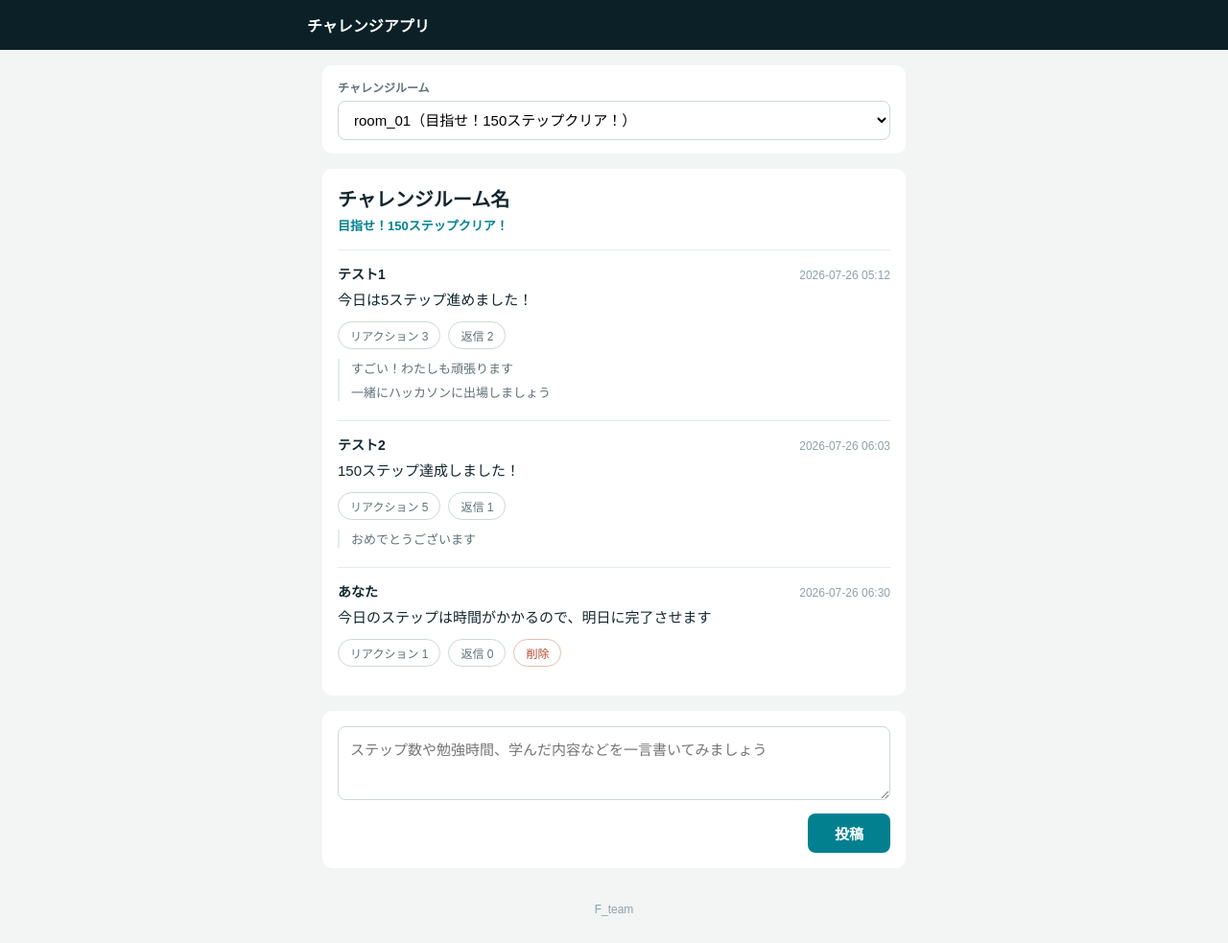
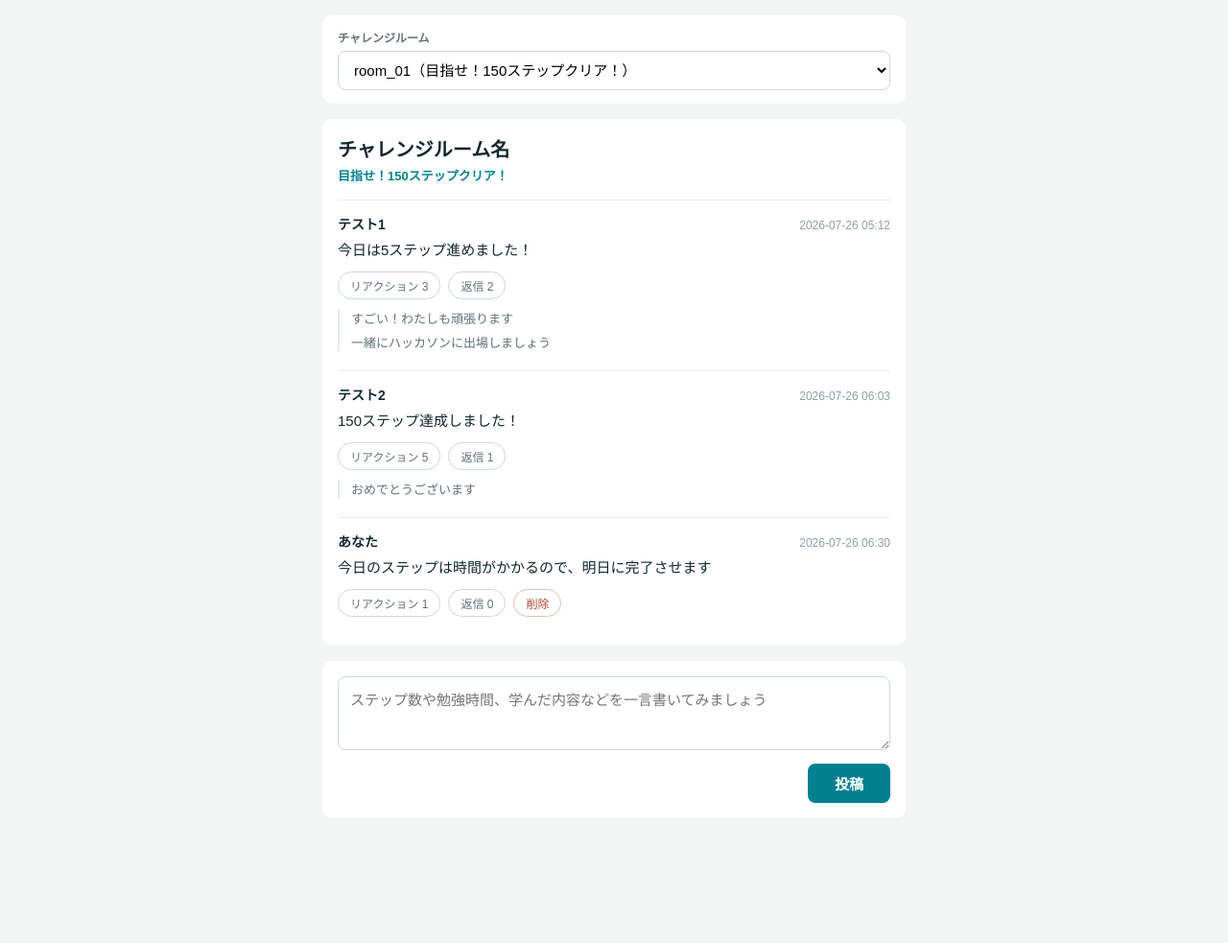
Before and after one commit to tmk581983-png/F_team, a Flask app: page /posts in a window 1280 px wide. Shown: the whole page at 96% size. After the commit the page ends 853 px from the top, so only its background shows below. Run offline with Flask 2, Linux system fonts and the light colour scheme.

Commit message:
base.htmlをdevelop版に差し替え、共通CSSは各画面持ちに統一
・自作の base.html を破棄し、develop（Shinyaさん作成）の版を採用
・base.css を削除し、必要なスタイルを posts.css に集約
・クラス名の衝突を避けるため .page を .post-page に変更

```diff
--- a/app/static/css/base.css
+++ /dev/null
@@ -1,79 +0,0 @@
-/* ============================================================
-   base.css … 全画面で共通のデザイン
-
-   base.html から読み込まれ、すべての画面に適用されます。
-   ここに書くもの：
-     ・文字や背景など、アプリ全体の土台
-     ・ヘッダー、フッター
-     ・全画面で使う共通の枠（.page）
-
-   ここに書かないもの：
-     ・特定の画面だけのデザイン
-       → posts.css、login_style.css など各自のファイルへ
-
-   【変更するときの注意】
-   全画面に影響します。触る前にチームに一言お願いします。
-   ============================================================ */
-
-/* すべての要素で、幅の計算方法をそろえる（崩れ防止のおまじない） */
-* {
-  box-sizing: border-box;
-}
-
-/* ---- アプリ全体の土台 ---- */
-body {
-  margin: 0;
-  padding: 0;
-  background: #f2f5f4;
-  font-family: "Hiragino Sans", "Yu Gothic", sans-serif;
-  color: #12262e;
-}
-
-/* ---- 共通ヘッダー ---- */
-.app-header {
-  background: #0b2027;
-  padding: 14px 16px;
-}
-
-.app-title {
-  max-width: 640px;
-  margin: 0 auto;
-  color: #ffffff;
-  font-size: 16px;
-  font-weight: bold;
-}
-
-/* ---- 各画面の中身が入る場所 ---- */
-.app-main {
-  min-height: 70vh;
-}
-
-/* ---- 共通フッター ---- */
-.app-footer {
-  padding: 20px 16px 28px;
-  text-align: center;
-}
-
-.app-footer p {
-  margin: 0;
-  color: #8fa0a6;
-  font-size: 12px;
-}
-
-/* ---- 全画面共通の内側の枠 ----
-   画面の横幅を640pxまでに制限し、中央に寄せます。
-   各画面はこの .page で中身を囲ってください。 */
-.page {
-  max-width: 640px;
-  margin: 0 auto;
-  padding: 16px;
-}
-
-/* ---- 共通のカード（白い箱） ----
-   各画面で白い箱を作りたいときに使えます。 */
-.card {
-  background: #ffffff;
-  border-radius: 10px;
-  padding: 16px;
-  margin-bottom: 16px;
-}
--- a/app/static/css/posts.css
+++ b/app/static/css/posts.css
@@ -1,13 +1,33 @@
 /* ============================================================
-   posts.css … 投稿画面（掲示板）だけのデザイン
+   posts.css … 投稿画面だけのデザイン
 
-   全画面共通の部分（body、.page、ヘッダー、フッター）は
-   base.css に移しました。ここには投稿画面専用のものだけを書きます。
+   base.html（共通の外枠）は共通CSSを読み込まない作りなので、
+   この画面で必要なものは、すべてこのファイルに書きます。
 
    クラス名は .post- / .room- / .new-post- のように
    この画面だとわかる名前を付けています。
-   （名前がかぶると、他の画面のデザインが壊れるため）
+   （他の画面と名前がかぶると、Gitは警告せずに見た目だけ壊れるため）
    ============================================================ */
+
+/* ------- この画面の土台 ------- */
+* {
+  box-sizing: border-box;
+}
+
+body {
+  margin: 0;
+  padding: 0;
+  background: #f2f5f4;
+  font-family: "Hiragino Sans", "Yu Gothic", sans-serif;
+  color: #12262e;
+}
+
+/* 投稿画面全体の枠（横幅を制限して中央に寄せる） */
+.post-page {
+  max-width: 640px;
+  margin: 0 auto;
+  padding: 16px 16px 40px;
+}
 
 /* ------- ルーム選択 ------- */
 .room-select {
--- a/app/templates/base.html
+++ b/app/templates/base.html
@@ -1,60 +1,15 @@
-{# ============================================================
-   base.html … すべての画面の「土台」になるファイル
-
-   【役割】
-   どの画面にも共通して必要なもの（文字コードの指定、共通CSS、
-   ヘッダー、フッターなど）を、ここに1回だけ書いておきます。
-
-   各画面のHTML（login.html / posts.html など）は、
-   このファイルを土台にして、中身だけを書きます。
-
-   【block（ブロック）とは】
-   「ここは各画面ごとに差し替えてください」という穴のことです。
-   このファイルには3つの穴があります。
-
-     title     … ブラウザのタブに出る名前
-     page_css  … その画面だけで使うCSS
-     content   … 画面の中身（ここがメイン）
-
-   【変更するときの注意】
-   このファイルを直すと、全画面に影響します。
-   触る前に必ずチームに一言お願いします。
-   ============================================================ #}
-
 <!DOCTYPE html>
 <html lang="ja">
-
   <head>
     <meta charset="UTF-8">
-  <meta name="viewport" content="width=device-width, initial-scale=1">
+    <meta name="viewport" content="width=device-width, initial-scale=1.0">
 
-  {# 穴①：タブに出る名前。各画面で差し替えます #}
-  <title>{% block title %}チャレンジアプリ{% endblock %}</title>
+    <title>{% block title %}三日坊主を極める{% endblock %}</title>
 
-  {# 全画面で共通のデザイン。ここは各画面で書く必要がありません #}
-  <link rel="stylesheet" href="{{ url_for('static', filename='css/base.css') }}">
-
-  {# 穴②：その画面だけで使うCSS。各画面で差し替えます #}
     {% block page_css %}{% endblock %}
   </head>
 
   <body>
-
-  {# ---- 全画面共通のヘッダー ---- #}
-  <header class="app-header">
-    <p class="app-title">チャレンジアプリ</p>
-  </header>
-
-  {# ---- 穴③：ここに各画面の中身が入ります ---- #}
-  <main class="app-main">
     {% block content %}{% endblock %}
-  </main>
-
-  {# ---- 全画面共通のフッター ---- #}
-  <footer class="app-footer">
-    <p>F_team</p>
-  </footer>
-
   </body>
-
 </html>
--- a/app/templates/post/posts.html
+++ b/app/templates/post/posts.html
@@ -20,7 +20,7 @@
 
 {# ここから下が、ページの中身 #}
 {% block content %}
-<div class="page">
+<div class="post-page">
 
   {# ============================================================
      ルームID選択プルダウン
```
Lines whose indentation alone changed are shown as unchanged.
